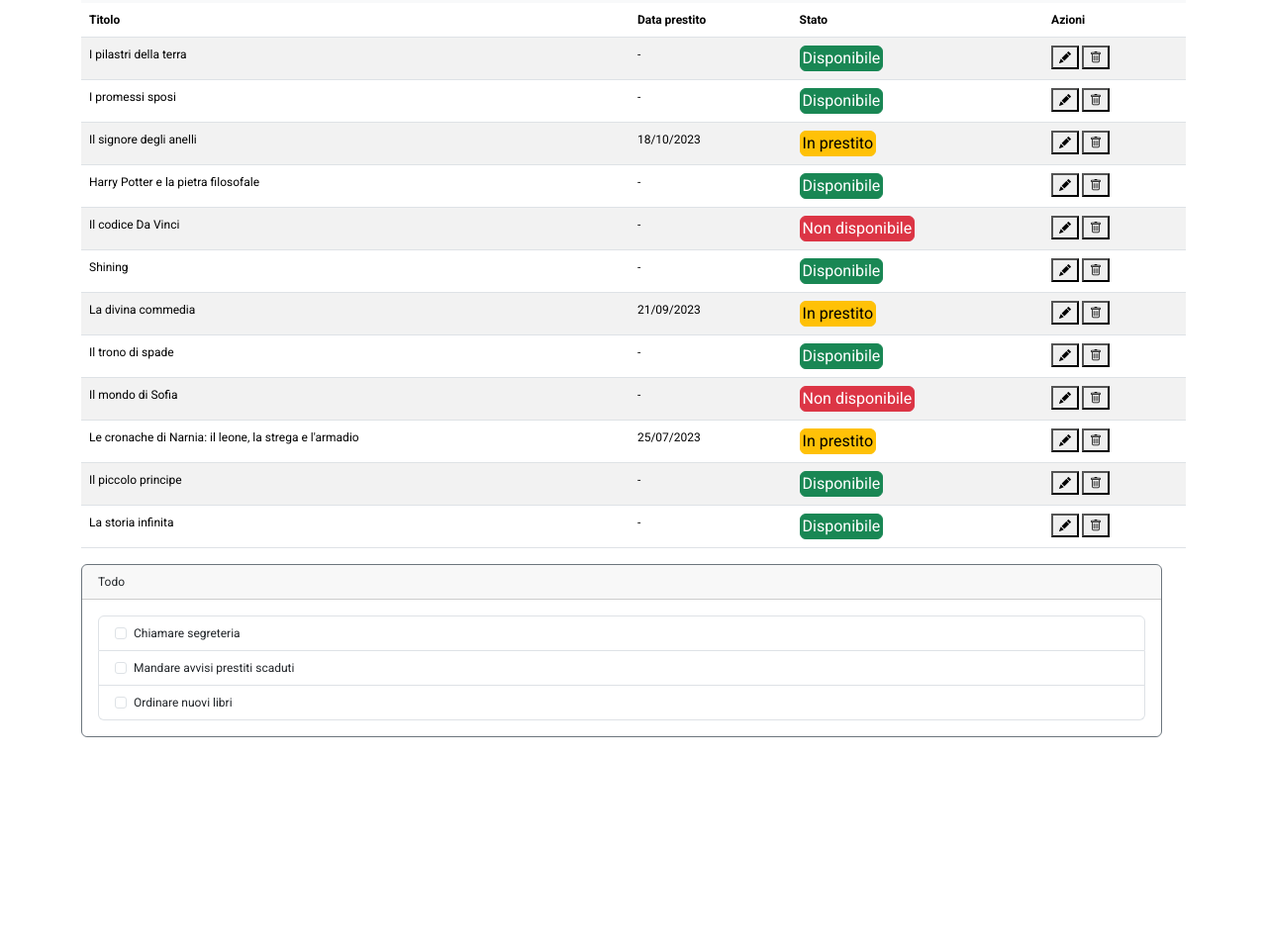
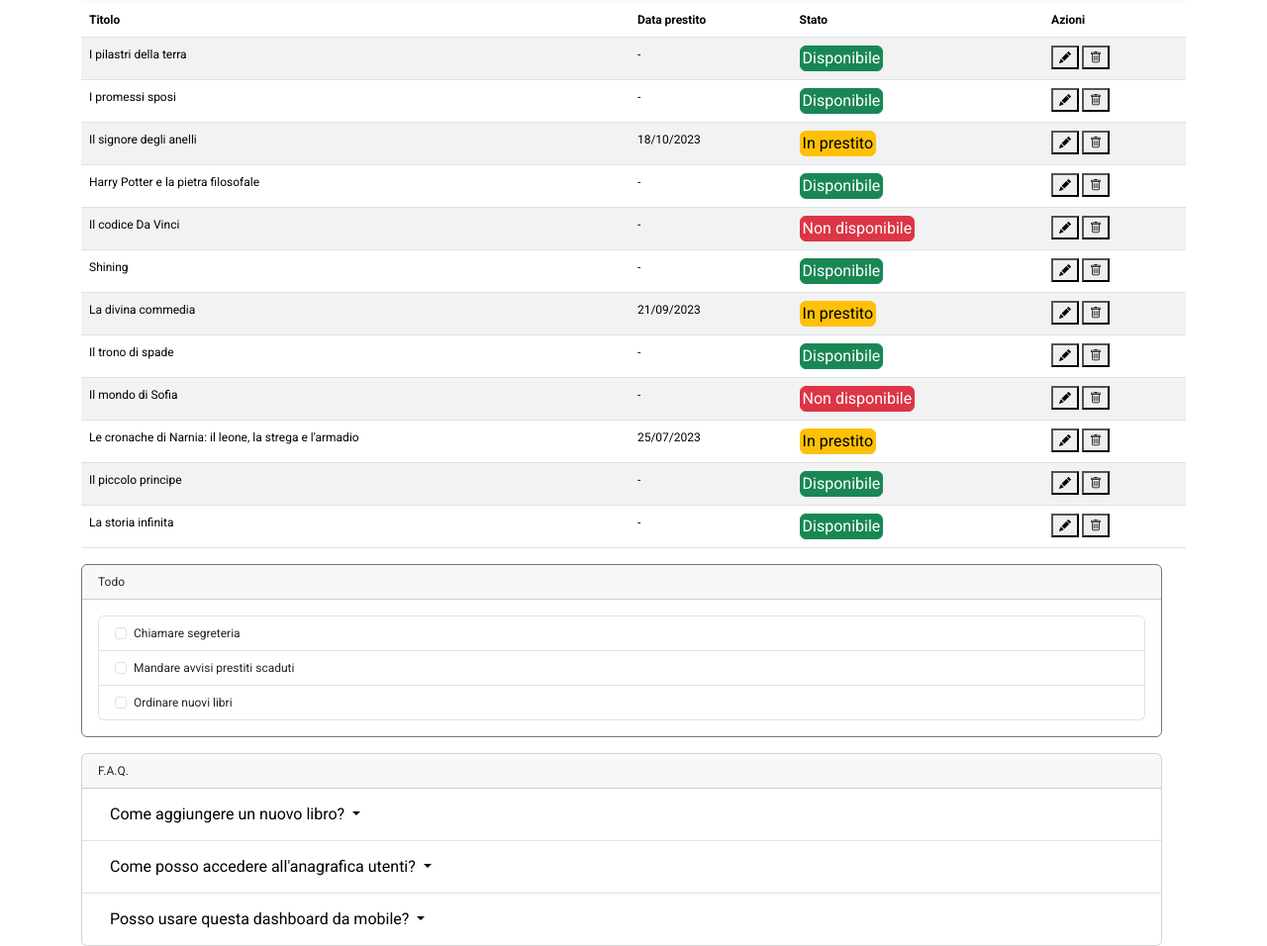
Before and after one commit to EmanuelaCalderone/html-css-bootstrap-dashboard, a plain HTML site: page index.html in a window 1280 px wide. Shown: the part 188-1144 px from the top of the page at 99% size. Before the commit the page ends 949 px from the top, so only its background shows below. Drawn offline with nearby package versions, Linux system fonts and the light colour scheme.

Commit message:
add F.A.Q. section

```diff
--- a/css/style.css
+++ b/css/style.css
@@ -16,3 +16,9 @@ body{
 table .btn{
     padding:0 2px;
 }
+
+.card .btn{
+    background-color:white;
+    border:none;
+    color:black;
+}
--- a/index.html
+++ b/index.html
@@ -299,17 +299,28 @@
                 </div>
             </div>
 
+            <!--F.A.Q. section-->
             <div class="row">
                 <div class="col-12">
-
+                    <div class="card">
+                        <div class="card-header">
+                          F.A.Q.
+                        </div>
+                        <ul class="list-group list-group-flush">
+                          <li class="list-group-item"><button class="btn btn-secondary dropdown-toggle" type="button" data-bs-toggle="dropdown" aria-expanded="false">
+                            Come aggiungere un nuovo libro?
+                          </button></li>
+                          <li class="list-group-item"><button class="btn btn-secondary dropdown-toggle" type="button" data-bs-toggle="dropdown" aria-expanded="false">
+                            Come posso accedere all'anagrafica utenti?
+                          </button></li>
+                          <li class="list-group-item"><button class="btn btn-secondary dropdown-toggle" type="button" data-bs-toggle="dropdown" aria-expanded="false">
+                            Posso usare questa dashboard da mobile?
+                          </button></li>
+                        </ul>
+                      </div>
                 </div>
             </div>
         </div>
-
-
-
-
-
     </div>
 </body>
 </html>
```
